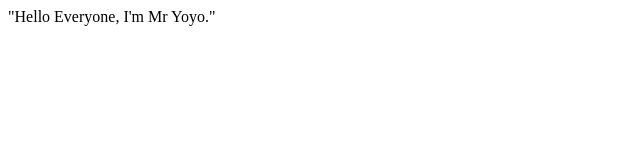
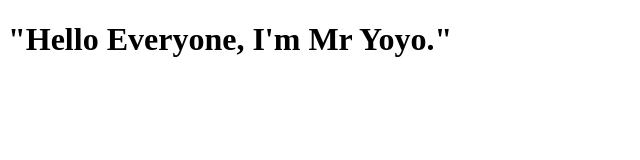
Before and after one commit to mryoyosworkbench/mryoyosworkbench.github.io, a plain HTML site: page index.html in a window 1280 px wide. Shown: the whole page, without its empty margins (0-640 px from the left). Drawn offline with Linux system fonts and the light colour scheme.

Commit message:
Update index.html

```diff
--- a/index.html
+++ b/index.html
@@ -1,6 +1,5 @@
 <!DOCTYPE html>
 <html>
-    <body
     <h1>
         "Hello Everyone, I'm Mr Yoyo."
     </h1>
```
